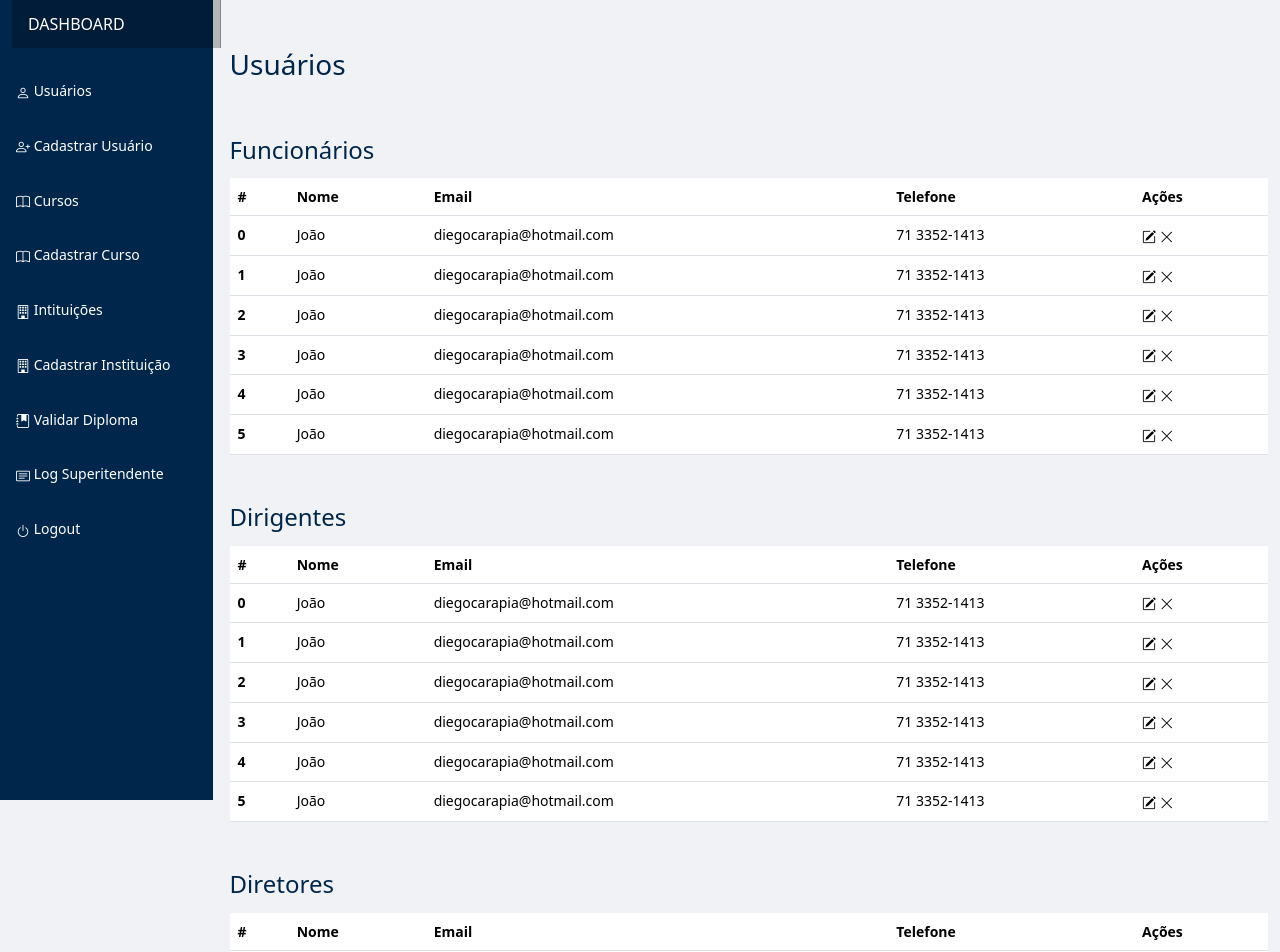
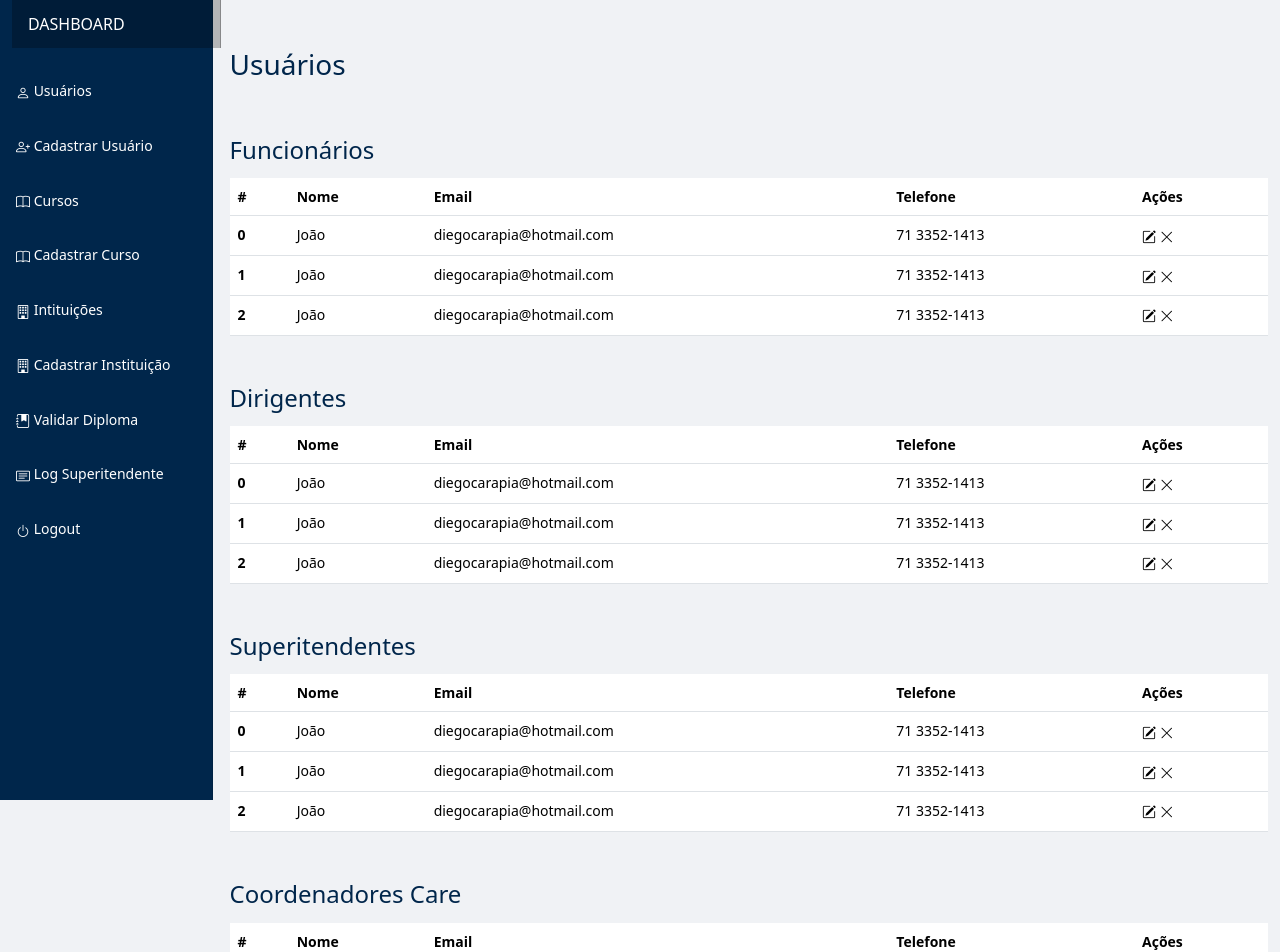
Before and after one commit to mende1/eng-software-front-end, a React (Vite) app: page /usuarios in a window 1280 px wide. Shown: the top 952 px of the page. Built offline with nearby package versions, Linux system fonts and the light colour scheme.

Commit message:
adicionado tipo de instituicao na selecao de usuarios

```diff
--- a/src/components/FormUsuario.jsx
+++ b/src/components/FormUsuario.jsx
@@ -8,7 +8,7 @@ function FormUsuario() {
     }
 
     // Variaveis do Back-end
-    let tipoInstituicao = "naoValidadora"
+    let tipoInstituicao = "validadora"
 
     //******************************************* */
 
@@ -22,12 +22,15 @@ function FormUsuario() {
                         <option value="1">Funcionário</option>
                         <option value="2">Dirigente</option>
 
-                        {tipoInstituicao === "naoValidadora" ? (<option value="3">Diretor</option>) : (
-                            <>
-                                <option value="3">Superitendente</option>
-                                <option value="4">Coordenador CARE</option>
-                            </>
-                        )}
+                        {tipoInstituicao === "validadora" ?
+                            (
+                                <>
+                                    <option value="3">Superitendente</option>
+                                    <option value="4">Coordenador CARE</option>
+                                </>
+                            ) :
+                            (<option value="3">Diretor</option>)
+                        }
 
                     </select>
                 </div>
--- a/src/pages/Usuarios.jsx
+++ b/src/pages/Usuarios.jsx
@@ -4,10 +4,10 @@ import Table from '../components/Table'
 function Usuarios() {
 
     // Variaveis do Back-end
+
+    let tipoInstituicao = "validadora"
+
     const funcionarios = [
-        { "Nome": "João", "Email": "diegocarapia@hotmail.com", "Telefone": "71 3352-1413" },
-        { "Nome": "João", "Email": "diegocarapia@hotmail.com", "Telefone": "71 3352-1413" },
-        { "Nome": "João", "Email": "diegocarapia@hotmail.com", "Telefone": "71 3352-1413" },
         { "Nome": "João", "Email": "diegocarapia@hotmail.com", "Telefone": "71 3352-1413" },
         { "Nome": "João", "Email": "diegocarapia@hotmail.com", "Telefone": "71 3352-1413" },
         { "Nome": "João", "Email": "diegocarapia@hotmail.com", "Telefone": "71 3352-1413" },
@@ -16,18 +16,23 @@ function Usuarios() {
         { "Nome": "João", "Email": "diegocarapia@hotmail.com", "Telefone": "71 3352-1413" },
         { "Nome": "João", "Email": "diegocarapia@hotmail.com", "Telefone": "71 3352-1413" },
         { "Nome": "João", "Email": "diegocarapia@hotmail.com", "Telefone": "71 3352-1413" },
-        { "Nome": "João", "Email": "diegocarapia@hotmail.com", "Telefone": "71 3352-1413" },
-        { "Nome": "João", "Email": "diegocarapia@hotmail.com", "Telefone": "71 3352-1413" },
-        { "Nome": "João", "Email": "diegocarapia@hotmail.com", "Telefone": "71 3352-1413" },
     ]
     const diretores = [
         { "Nome": "João", "Email": "diegocarapia@hotmail.com", "Telefone": "71 3352-1413" },
         { "Nome": "João", "Email": "diegocarapia@hotmail.com", "Telefone": "71 3352-1413" },
         { "Nome": "João", "Email": "diegocarapia@hotmail.com", "Telefone": "71 3352-1413" },
+    ]
+    const superitendentes = [
         { "Nome": "João", "Email": "diegocarapia@hotmail.com", "Telefone": "71 3352-1413" },
         { "Nome": "João", "Email": "diegocarapia@hotmail.com", "Telefone": "71 3352-1413" },
         { "Nome": "João", "Email": "diegocarapia@hotmail.com", "Telefone": "71 3352-1413" },
     ]
+    const coordenadoresCare = [
+        { "Nome": "João", "Email": "diegocarapia@hotmail.com", "Telefone": "71 3352-1413" },
+        { "Nome": "João", "Email": "diegocarapia@hotmail.com", "Telefone": "71 3352-1413" },
+        { "Nome": "João", "Email": "diegocarapia@hotmail.com", "Telefone": "71 3352-1413" },
+    ]
+
     // ********************************************************************************************
 
     return (
@@ -36,9 +41,20 @@ function Usuarios() {
                 <Dashboard />
                 <div id="main">
                     <p className="h3 title-2">Usuários</p>
-                    <Table rows={funcionarios} tableName="Funcionários"/>
-                    <Table rows={dirigentes} tableName="Dirigentes"/>
-                    <Table rows={diretores} tableName="Diretores"/>
+
+                    {tipoInstituicao === "validadora" ?
+                        (<>
+                            <Table rows={funcionarios} tableName="Funcionários" />
+                            <Table rows={dirigentes} tableName="Dirigentes" />
+                            <Table rows={superitendentes} tableName="Superitendentes" />
+                            <Table rows={coordenadoresCare} tableName="Coordenadores Care" />
+                        </>) :
+                        (<>
+                            <Table rows={funcionarios} tableName="Funcionários" />
+                            <Table rows={dirigentes} tableName="Dirigentes" />
+                            <Table rows={diretores} tableName="Diretores" />
+                        </>)
+                    }
                 </div>
             </div>
         </div >
```
